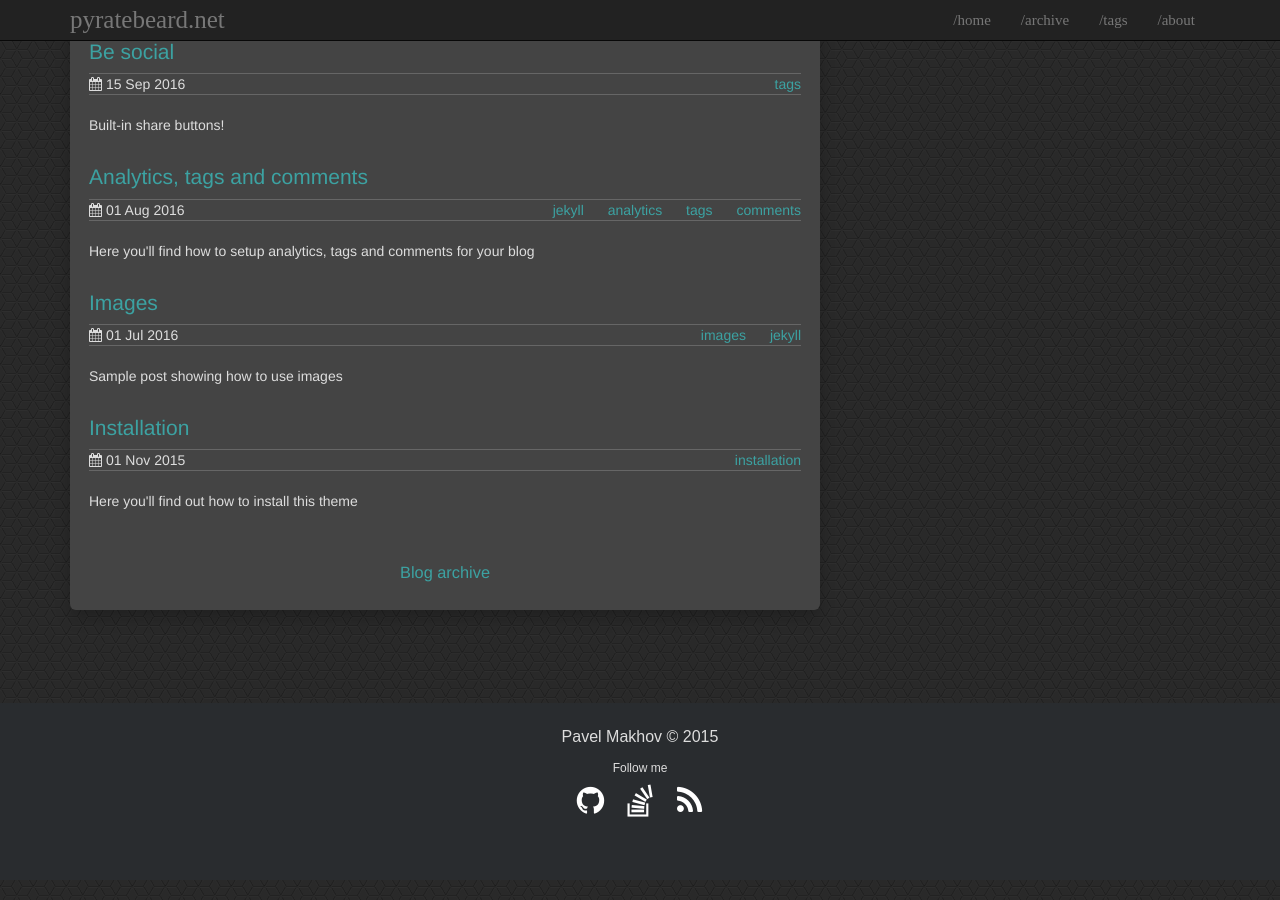
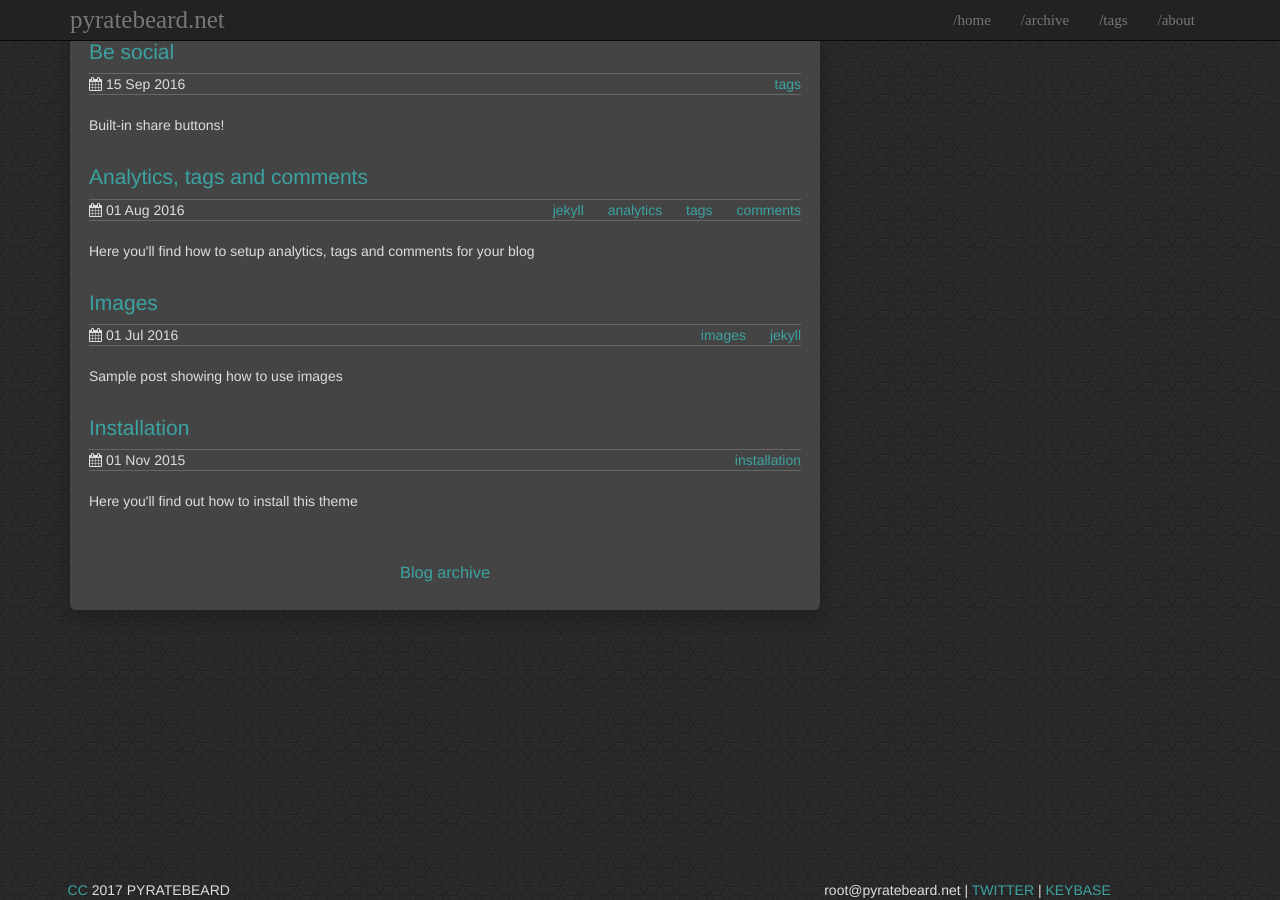
Before and after one commit to pyratebeard/pyratebeard.github.io, a Jekyll site: the page built from index.html, in a window 1280 px wide and 900 px high, scrolled down 589 px. Built offline with Jekyll 4.4.1, drawn with Linux system fonts in a browser that asks for light colours.

Commit message:
Modified footer to include links

```diff
--- a/_includes/footer.html
+++ b/_includes/footer.html
@@ -1,8 +1,20 @@
-    <footer class="footer-distributed">
-      <div class="container">
-        <div class="footer">
-          <p>Pavel Makhov &copy; 2015</p>
-          {% include social.html %}
+    <footer>
+      <div class="row">
+        <div class="col-md-13 text-center">
+          <div class="col-md-3">
+            <a href="http://creativecommons.org/licenses/by-sa/3.0/" target="_blank" rel="noopener noreferrer">CC</a> 2017 PYRATEBEARD
+          </div>
+          <div class="col-md-3">
+          </div>
+          <div class="col-md-6">
+            root@pyratebeard.net
+            |
+            <a href="https://twitter.com/pyratebeard" target="_blank" rel="noopener noreferrer">TWITTER</a>
+            <!-- | -->
+            <!-- <a href="https://github.com/pyratebeard" target="_blank" rel="noopener noreferrer">GITHUB</a> -->
+            |
+            <a href="https://keybase.io/pyratebeard" target="_blank" rel="noopener noreferrer">KEYBASE</a>
+          </div>
         </div>
       </div>
     </footer>
```
